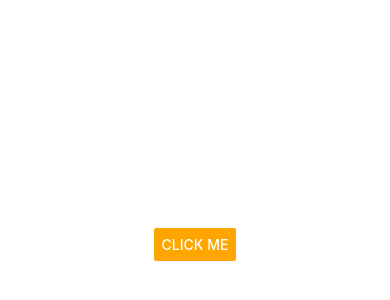
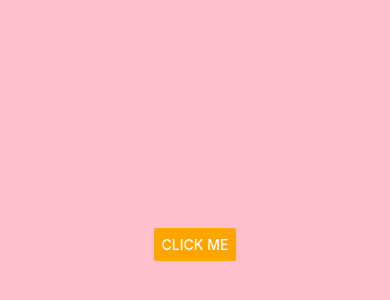
Before and after one commit to christyc01/DoneWithIt, a React Native app: screen / in a window 390 px wide. Shown: the part 178-478 px from the top of the page. Built offline with nearby package versions, Linux system fonts and the light colour scheme.

Commit message:
Add alert, customized alert text, basic styles

```diff
--- a/App.js
+++ b/App.js
@@ -14,7 +14,7 @@
 
 import { StatusBar } from "expo-status-bar";
 import React from "react";
-import { StyleSheet, Text, View, SafeAreaView, Image, TouchableWithoutFeedback, TouchableOpacity, TouchableHighlight, TouchableNativeFeedback, Button } from "react-native";
+import { StyleSheet, Text, View, SafeAreaView, Image, TouchableWithoutFeedback, TouchableOpacity, TouchableHighlight, TouchableNativeFeedback, Button, Alert } from "react-native";
 
 export default function App() {
   console.log("App executed :)..."); // Shows in terminal where app is running (once for each virtual emulator) - can also click on the devide in localhost:19002 to see the logs
@@ -39,19 +39,37 @@ export default function App() {
   // console.log(require('./assets/rainbow.jpeg')) // prints a #, which is the reference to the image
 
   return (
-       <SafeAreaView style={styles.container}>
+      //  <SafeAreaView style={styles.container}>
+      //  <SafeAreaView style={{ backgroundColor: "dodgerblue" }}>
+      //  <SafeAreaView style={containerStyle}>
+      // Object on right overwrites properties of object on left
+       <SafeAreaView style={[styles.container, containerStyle]}>
         {/* Buttons have different defaults (e.g., colour) on Android/iOS; changing "color" changes background on Android and text on iOS */}
         <Button
           color="orange"
           title="Click Me"
-          onPress={() => console.log("Button clicked")}
+          // onPress={() => console.log("Button clicked")}
+          // onPress={() => alert("Button clicked!!")}
+          onPress={() =>
+            // Alert.alert("My Title", "My Message", [
+            //   {text: "Yep", onPress: () => console.log("Yep pushed")},
+            //   {text: "Nope", onPress: () => console.log("Nope pushed")}
+            // ])
+            // Prints out whatever's entered into the prompt
+            // Currently only works for iOS
+            Alert.prompt("My prompt title", "My prompt message", text => console.log(text))
+        }
         />
        </SafeAreaView>
 
   );
 }
 
+const containerStyle = {backgroundColor: "pink"}
+
 // This isn't CSS; they're just JS properties
+// Best to use this StyleSheet API to define styles (rather than inline, etc.)
+// Can move styles into a separate file and import, but it's conventional to leave them directly below the component like this.
 const styles = StyleSheet.create({
   container: {
     flex: 1,
```
